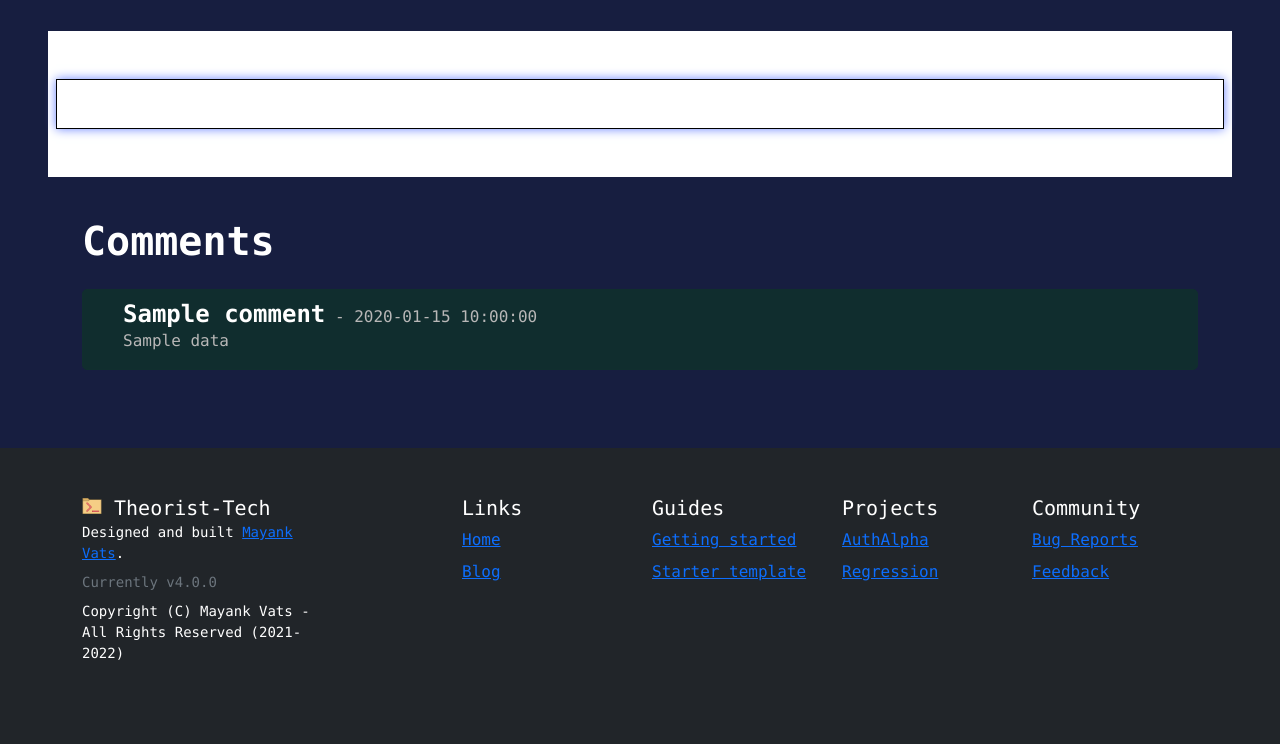
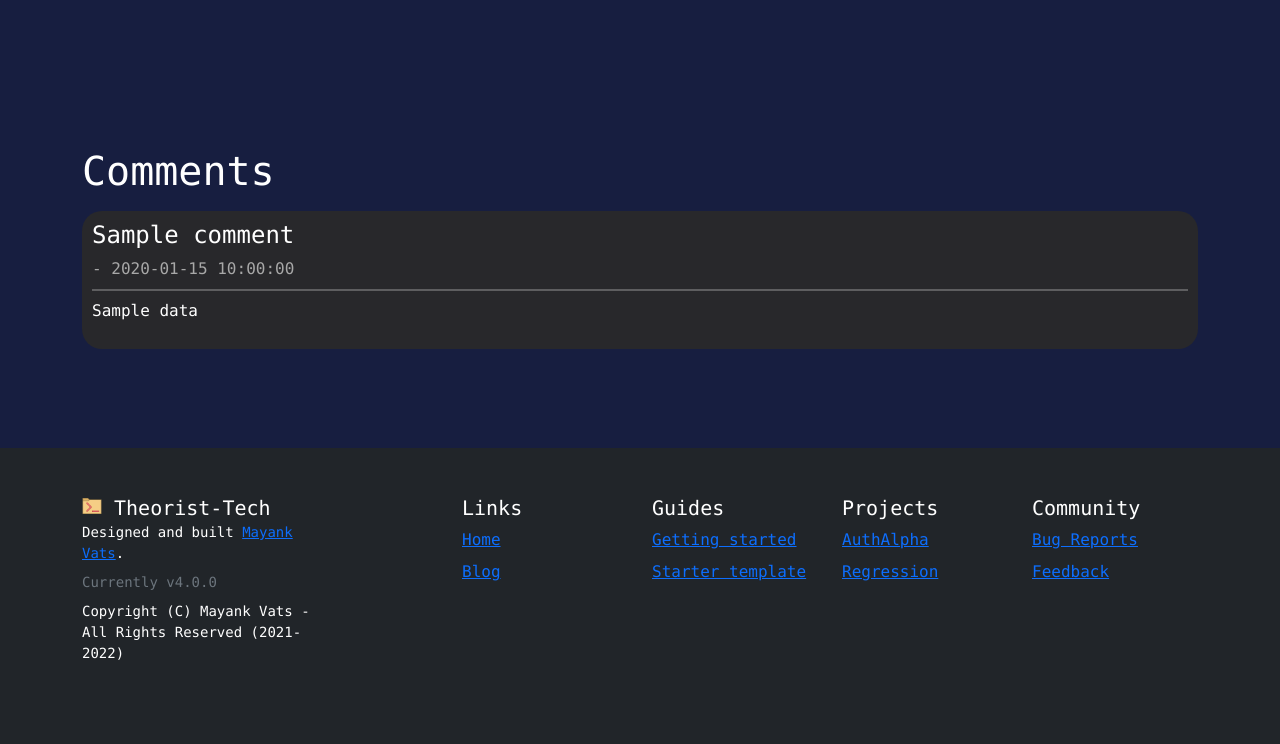
Before and after one commit to Theorist-Git/Theorist-Dev, a Python web app: template templates/blog_base.html in a window 1280 px wide. Shown: the part 56-800 px from the top of the page. Run offline with Jinja, Linux system fonts and the light colour scheme; the template is opened without the code that fills it: most values are stand-ins (such as "Sample title", 1, 10 or a date in 2020).

Commit message:
Fixed rendering of submitted blogs

```diff
--- a/conftest.py
+++ b/conftest.py
@@ -69,7 +69,7 @@ def new_comment(new_user):
         Initializes a new Comment class (see models.py) with test data to be later tested.
 
         :return: comment, type(comment) -> Comment
-        """
+     """
     comment = Comment(user_id=new_user.id,
                       name=new_user.name,
                       email=new_user.email,
--- /dev/null
+++ b/static/css/prism.css
@@ -0,0 +1,3 @@
+/* PrismJS 1.28.0
+https://prismjs.com/download.html#themes=prism-okaidia&languages=markup+css+clike+javascript+python+rust */
+code[class*=language-],pre[class*=language-]{color:#f8f8f2;background:0 0;text-shadow:0 1px rgba(0,0,0,.3);font-family:Consolas,Monaco,'Andale Mono','Ubuntu Mono',monospace;font-size:1em;text-align:left;white-space:pre;word-spacing:normal;word-break:normal;word-wrap:normal;line-height:1.5;-moz-tab-size:4;-o-tab-size:4;tab-size:4;-webkit-hyphens:none;-moz-hyphens:none;-ms-hyphens:none;hyphens:none}pre[class*=language-]{padding:1em;margin:.5em 0;overflow:auto;border-radius:.3em}:not(pre)>code[class*=language-],pre[class*=language-]{background:#272822}:not(pre)>code[class*=language-]{padding:.1em;border-radius:.3em;white-space:normal}.token.cdata,.token.comment,.token.doctype,.token.prolog{color:#8292a2}.token.punctuation{color:#f8f8f2}.token.namespace{opacity:.7}.token.constant,.token.deleted,.token.property,.token.symbol,.token.tag{color:#f92672}.token.boolean,.token.number{color:#ae81ff}.token.attr-name,.token.builtin,.token.char,.token.inserted,.token.selector,.token.string{color:#a6e22e}.language-css .token.string,.style .token.string,.token.entity,.token.operator,.token.url,.token.variable{color:#f8f8f2}.token.atrule,.token.attr-value,.token.class-name,.token.function{color:#e6db74}.token.keyword{color:#66d9ef}.token.important,.token.regex{color:#fd971f}.token.bold,.token.important{font-weight:700}.token.italic{font-style:italic}.token.entity{cursor:help}
--- a/templates/CodeGen.html
+++ b/templates/CodeGen.html
@@ -3,7 +3,7 @@
 
 {% if current_user.role == "admin"%}
     <div class="container my-3">
-        <form action="/addblog" method="POST">
+        <form action="/generator" method="POST">
             <div class="form-group mb-3">
                 <label for="CName" class="form-label">Title</label>
                 <input autofocus="autofocus" type="text" class="form-control" name="title" id="CName" aria-describedby="emailHelp" placeholder="Enter title of your post" />
--- a/templates/addblog.html
+++ b/templates/addblog.html
@@ -16,6 +16,7 @@
             <script>
                 tinymce.init({
                     selector: "#WYSIWYG",
+                    indent: false,
                     plugins: "lists advlist, codesample, anchor, link autolink, autosave, code, fullscreen, help, image, media, pagebreak, preview, searchreplace, table, template, wordcount",
                     link_default_target: "_blank",
                     toolbar: "undo redo | styles | bold italic | alignleft aligncenter alignright alignjustify | outdent indent | bullist",
--- a/templates/blog_base.html
+++ b/templates/blog_base.html
@@ -1,18 +1,17 @@
 {% extends 'base.html' %}
 {% block content %}
 
-<div class="main mx-5 my-3" style="background-color: #fff">
-<div class="main mx-2 my-5" style="border:1px solid black;" id="blogbox">
-<div class="mx-3 my-5">
+<div class="container my-5" style="width:100%; background-color: white">
+
+<!-- Highlights Code in the blog -->
+<link rel="stylesheet" type="text/css" href="/static/css/prism.css">
+<script src="/static/JavaScript/prism.js"></script>
 
 {% block blog %}
 <!-- All blogs inject their HTML here -->
 {% endblock blog %}
 
 </div>
-</div>
-</div>
-
 <!-- Main Body -->
 {% if current_user.is_authenticated %}
 <div>
@@ -20,13 +19,14 @@
         <div class="container">
             <div class="row">
                 <div class="my-5">
+                    <hr style="border-top: 2px solid white; position: relative;" class="dropdown-divider">
                     <form action="{{tdata}}#comms" method="POST" id="algin-form">
                         <div class="form-group">
-                            <h4 id="head1">Leave a comment</h4>
-                            <label>Message</label> <textarea name="msg" id="msg" cols="30" rows="5" class="form-control" style="background-color: white;"></textarea>
+                            <h4 id="head1" style="color: white">Leave a comment</h4>
+                            <label style="color: white">Message</label> <textarea name="msg" id="msg" cols="30" rows="5" class="form-control" style="background-color: white;"></textarea>
                         </div>
-                        <div><label>Name: &emsp; {{current_user.name}}</label></div>
-                        <div><label>Email: &emsp; {{current_user.email}}</label></div>
+                        <div class="my-1"><label style="color: white">Name: &emsp; {{current_user.name}}</label></div>
+                        <div><label style="color: white">Email: &emsp; {{current_user.email}}</label></div>
 
                         <div class="form-group">
                             <p class="text-secondary">If you wish, you can sub to our <a href="/404" class="alert-link"> Newsletter</a></p>
@@ -44,154 +44,19 @@
 <div class="container">
     {% if comments |length != 0 %}
     <div class="my-4">
-        <h1 id="head2">Comments</h1>
+        <h1 id="head2" style="color: white">Comments</h1>
         {% for i in comments %}
-        <div class="comment col-12 my-3">
-            <h4 id="head3">{{ i.name }}</h4>
-            <span>- {{ i.date }}</span> <br />
-            <p>{{ i.data }}</p>
+        <div class="col-12 my-3" style="background-color: #28282B; padding: 10px; border-radius:20px;;">
+            <h4 id="head3" style="color: white">{{ i.name }}</h4>
+
+            <span style="color: #a8a8a8">- {{ i.date }}</span> <br />
+            <hr style="border-top: 2px solid white; position: relative;" class="dropdown-divider">
+            <p style="color: white">{{ i.data }}</p>
         </div>
         {% endfor %}
     </div>
     {% endif %}
 </div>
-<style>
-    @media (min-width: 568px) {
-        .end {
-            margin-left: auto;
-        }
-    }
-
-    @media (max-width: 768px) {
-        #post {
-            width: 100%;
-        }
-    }
-
-    #clicked {
-        padding-top: 1px;
-        padding-bottom: 1px;
-        text-align: center;
-        width: 100%;
-        background-color: #ecb21f;
-        border-color: #a88734 #9c7e31 #846a29;
-        color: black;
-        border-width: 1px;
-        border-style: solid;
-        border-radius: 13px;
-    }
-
-    #profile {
-        background-color: unset;
-    }
-
-    #post {
-        margin: 10px;
-        padding: 6px;
-        padding-top: 2px;
-        padding-bottom: 2px;
-        text-align: center;
-        background-color: #ecb21f;
-        border-color: #a88734 #9c7e31 #846a29;
-        color: black;
-        border-width: 1px;
-        border-style: solid;
-        border-radius: 13px;
-        width: 50%;
-    }
-
-    #nav-items li a,
-    #profile {
-        text-decoration: none;
-        color: rgb(224, 219, 219);
-        background-color: black;
-    }
-
-    .comments {
-        margin-top: 5%;
-        margin-left: 20px;
-    }
-
-    .darker {
-        border: 1px solid #ecb21f;
-        background-color: black;
-        float: right;
-        border-radius: 5px;
-        padding-left: 40px;
-        padding-right: 30px;
-        padding-top: 10px;
-    }
-
-    .comment {
-        border: 1px solid rgba(16, 46, 46, 1);
-        background-color: rgba(16, 46, 46, 0.973);
-        float: left;
-        border-radius: 5px;
-        padding-left: 40px;
-        padding-right: 30px;
-        padding-top: 10px;
-    }
-
-    .comment h4,
-    .comment span,
-    .darker h4,
-    .darker span {
-        display: inline;
-    }
-
-    .comment p,
-    .comment span,
-    .darker p,
-    .darker span {
-        color: rgb(184, 183, 183);
-    }
-
-    #head1,
-    #head2,
-    #head3 {
-        color: white;
-        font-weight: bold;
-    }
-
-    label {
-        color: rgb(212, 208, 208);
-    }
-
-    #align-form {
-        margin-top: 20px;
-    }
-
-    .form-group p a {
-        color: white;
-    }
-
-    #checkbx {
-        background-color: black;
-    }
-
-    #darker img {
-        margin-right: 15px;
-        position: static;
-    }
-
-    .form-group input,
-    .form-group textarea {
-        background-color: black;
-        border: 1px solid rgba(16, 46, 46, 1);
-        border-radius: 12px;
-    }
-
-    form {
-        border: 1px solid rgba(16, 46, 46, 1);
-        background-color: rgba(16, 46, 46, 0.973);
-        border-radius: 5px;
-        padding: 20px;
-    }
-    #blogbox {
-        -webkit-box-shadow: 0 0 10px rgb(105, 130, 255);
-        -moz-box-shadow: 0 0 10px rgb(0, 0, 0);
-    }
-</style>
 
 <!-- Allows re-loading of page without the prompt to re-submit data(comment) -->
 <script>
@@ -200,12 +65,4 @@
     }
 </script>
 
-<link rel="stylesheet" href="/static/css/atom-one-dark.min.css" />
-<script src="/static/JavaScript/highlight.min.js"></script>
-
-<!-- Highlights Code in the blog -->
-<script>
-    hljs.highlightAll();
-</script>
-
 {% endblock content %}
--- a/views.py
+++ b/views.py
@@ -74,8 +74,7 @@ def addblog():
                     if not isFile:
                         os.mkdir(path)
                 f_name = f"templates//blogindex//{directory}//{session['blog_name']}.html"
-                import io
-                f = io.open(f_name, "w", encoding="utf-8")
+                f = open(f_name, "w", encoding="utf-8", newline='')
                 f.write("""
 <!--This is an auto-generated file-->
 {% extends 'blog_base.html' %}
@@ -169,7 +168,7 @@ def modelindex():
 @views.route('/generator', methods=['GET', 'POST'])
 def gen():
     if request.method == 'POST':
-        session['post'] = request.form.get('editor')
+        session['post'] = request.form.get('WYSIWYG')
         print(session['post'])
     return render_template("CodeGen.html", user=current_user)
 
```
Also changed, not shown: static/JavaScript/prism.js (added).
